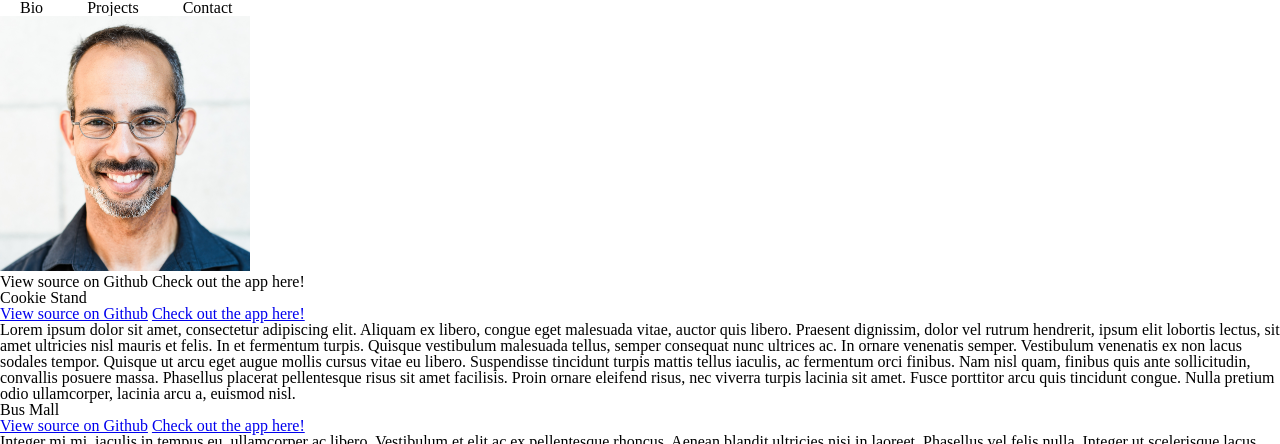
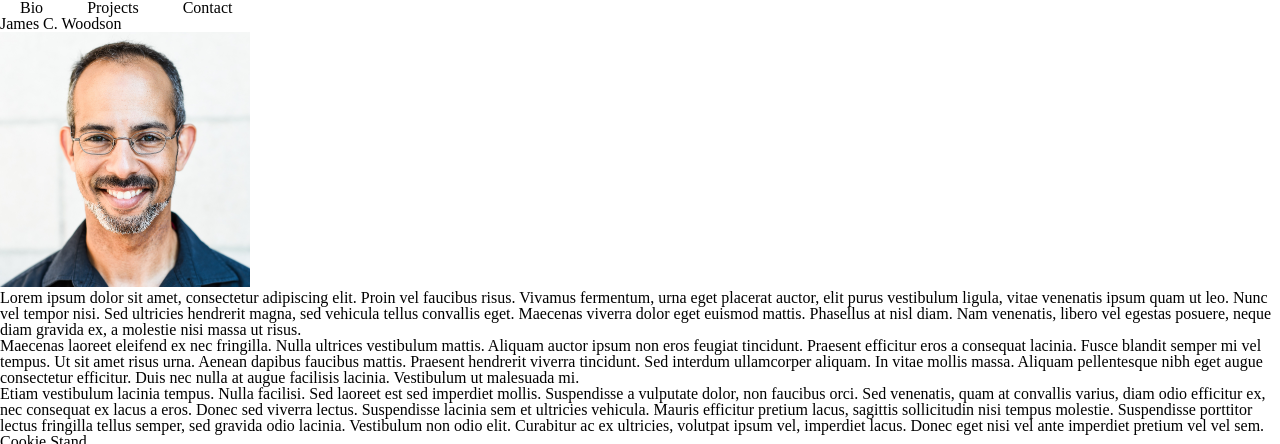
Before and after one commit to RecursiveIteration/Portfolio, a plain HTML site: page index.html in a window 1280 px wide. Shown: the top 444 px of the page. Drawn offline with nearby package versions, Linux system fonts and the light colour scheme; files whose address does not match are found by name.

Commit message:
separated bio info into it's own data file, wrote JQuery methods to fill it in webpage

```diff
--- a/index.html
+++ b/index.html
@@ -21,11 +21,17 @@
         <li>Contact</li>
       </ul>
     </nav>
-    <img src="images/james.jpg" />
+    <section id="bioInfo">
+      <h1></h1> <!-- name -->
+      <img />
+      <div class="bio"></p> <!-- bio -->
+      <ul class="work-history"></ul> <!-- work history -->
+      <ul class="job-skills"></ul> <!-- list of job skills -->
+    </section>
     <section id="projects">
-      <article id="template">
+      <article class="template">
         <h1></h1> <!-- Project Title -->
-        <a>View source on Github</a> <!-- githubUrl -->
+        <a><i class="icon-github"></i>View source on Github</a> <!-- githubUrl -->
         <a>Check out the app here!</a> <!-- deploymentUrl -->
         <img /> <!-- imageUrl -->
         <p></p> <!-- Synopsis -->
@@ -33,8 +39,8 @@
     </section>
     <section id="contact_info">
       <h2>Contact James C. Woodson</h2>
-      <a href="mailto:JamesCW_2001@hotmail.com"><i class="icon-mail4"></i></a>
-      <a href="https://github.com/RecursiveIteration"><i class="icon-github"></a>
+      <a href="mailto:JamesCW_2001@hotmail.com"><i class="icon-mail4"></i>e-mail James</a>
+      <a href="https://github.com/RecursiveIteration"><i class="icon-github"></i>Find James on Github</a>
     </section>
   </body>
   <script
@@ -43,5 +49,6 @@
     crossorigin="anonymous">
   </script>
   <script src="js/projectData.js"></script>
+  <script src="js/bioData.js"></script>
   <script src="js/app.js"></script>
 </html>
--- a/js/app.js
+++ b/js/app.js
@@ -1,7 +1,6 @@
 'use strict';
 
 var projects = [];
-
 
 //create a Project object
 function Project (projectObj) {
@@ -13,14 +12,25 @@ function Project (projectObj) {
 }
 
 Project.prototype.render = function () {
-  var $article = $('#template').clone();
-  $article.show();
+  var $article = $('.template').clone();
+  $article.removeClass('template');
   $article.find('h1').text(this.title);
   $article.find('a:nth-of-type(1)').prop('href', this.githubUrl);
   $article.find('a:nth-of-type(2)').prop('href', this.deploymentUrl);
   $article.find('p').text(this.synopsis);
   return $article;
 };
+
+function renderBio () {
+  var $bio = $('#bioInfo');
+  $bio.find('h1').text(bioData.name);
+  $bio.find('img').attr('src', bioData.imageUrl);
+  bioData.bio.forEach(function (data) {
+    $bio.find('.bio').append('<p>' + data + '</p>');
+  });
+}
+
+renderBio();
 
 projectData.forEach(function(projectObj) {
   projects.push(new Project(projectObj));
--- /dev/null
+++ b/js/bioData.js
@@ -0,0 +1,22 @@
+'use strict';
+
+var bioData = {
+  name: 'James C. Woodson',
+  imageUrl: 'images/james.jpg',
+  jobHistory: [
+    ['Western Fisheries Research Center', 'Research Technician'],
+    ['MDS Pharma Services', 'Assistant Scientist']
+  ],
+  skills: [
+    'JavaScript',
+    'Java',
+    'R',
+    'HTML',
+    'CSS',
+  ],
+  bio: [
+    'Lorem ipsum dolor sit amet, consectetur adipiscing elit. Proin vel faucibus risus. Vivamus fermentum, urna eget placerat auctor, elit purus vestibulum ligula, vitae venenatis ipsum quam ut leo. Nunc vel tempor nisi. Sed ultricies hendrerit magna, sed vehicula tellus convallis eget. Maecenas viverra dolor eget euismod mattis. Phasellus at nisl diam. Nam venenatis, libero vel egestas posuere, neque diam gravida ex, a molestie nisi massa ut risus.',
+    'Maecenas laoreet eleifend ex nec fringilla. Nulla ultrices vestibulum mattis. Aliquam auctor ipsum non eros feugiat tincidunt. Praesent efficitur eros a consequat lacinia. Fusce blandit semper mi vel tempus. Ut sit amet risus urna. Aenean dapibus faucibus mattis. Praesent hendrerit viverra tincidunt. Sed interdum ullamcorper aliquam. In vitae mollis massa. Aliquam pellentesque nibh eget augue consectetur efficitur. Duis nec nulla at augue facilisis lacinia. Vestibulum ut malesuada mi.',
+    'Etiam vestibulum lacinia tempus. Nulla facilisi. Sed laoreet est sed imperdiet mollis. Suspendisse a vulputate dolor, non faucibus orci. Sed venenatis, quam at convallis varius, diam odio efficitur ex, nec consequat ex lacus a eros. Donec sed viverra lectus. Suspendisse lacinia sem et ultricies vehicula. Mauris efficitur pretium lacus, sagittis sollicitudin nisi tempus molestie. Suspendisse porttitor lectus fringilla tellus semper, sed gravida odio lacinia. Vestibulum non odio elit. Curabitur ac ex ultricies, volutpat ipsum vel, imperdiet lacus. Donec eget nisi vel ante imperdiet pretium vel vel sem.'
+  ]
+};
```
